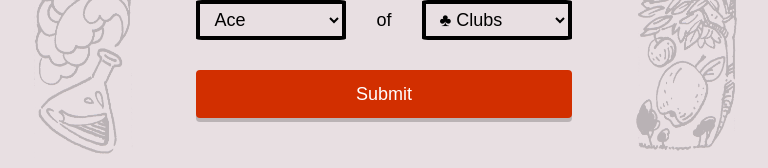
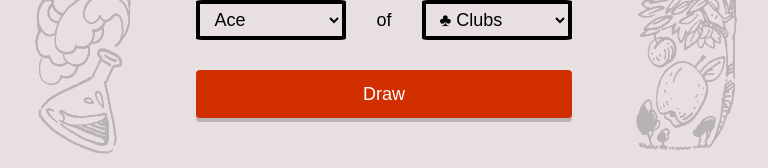
Before and after one commit to Bloombeard/bloombeard.github.io, a Next.js app: page /cards in a window 1280 px wide. Shown: the part 690-858 px from the top of the page, without its empty margins (256-1024 px from the left). Built offline with nearby package versions, Linux system fonts and the light colour scheme; a web font is replaced by a local one.

Commit message:
changed Submit to Draw

```diff
--- a/common/components/CardsApp/CardsAppCardPicker.tsx
+++ b/common/components/CardsApp/CardsAppCardPicker.tsx
@@ -142,7 +142,7 @@ const CardsAppCardPicker = () => {
                 }
 
             </span>
-            {shouldShowSuitSelect && <button className="card-submit" onClick={onSubmit}>Submit</button>}
+            {shouldShowSuitSelect && <button className="card-submit" onClick={onSubmit}>Draw</button>}
         </span>
     )
 }
```
